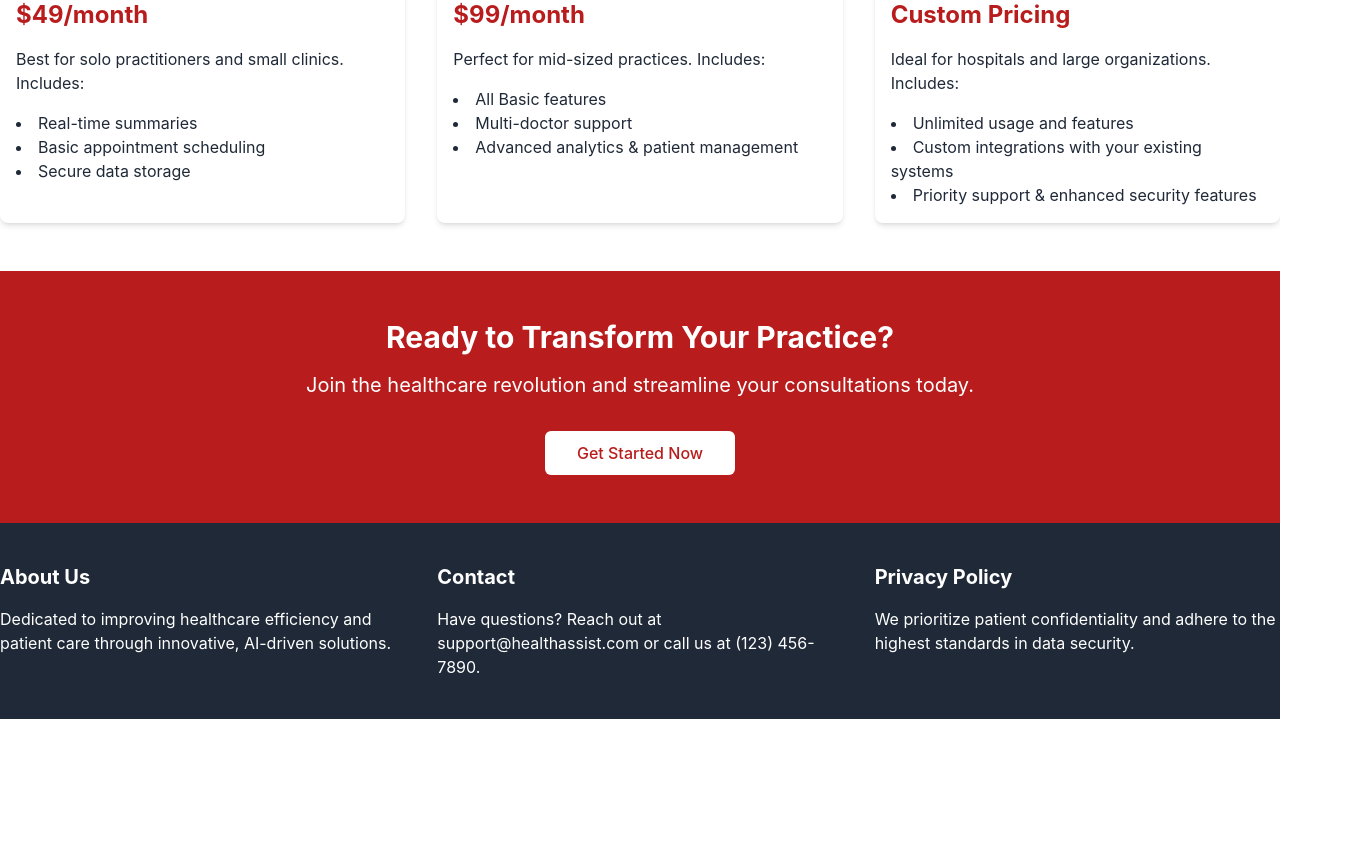
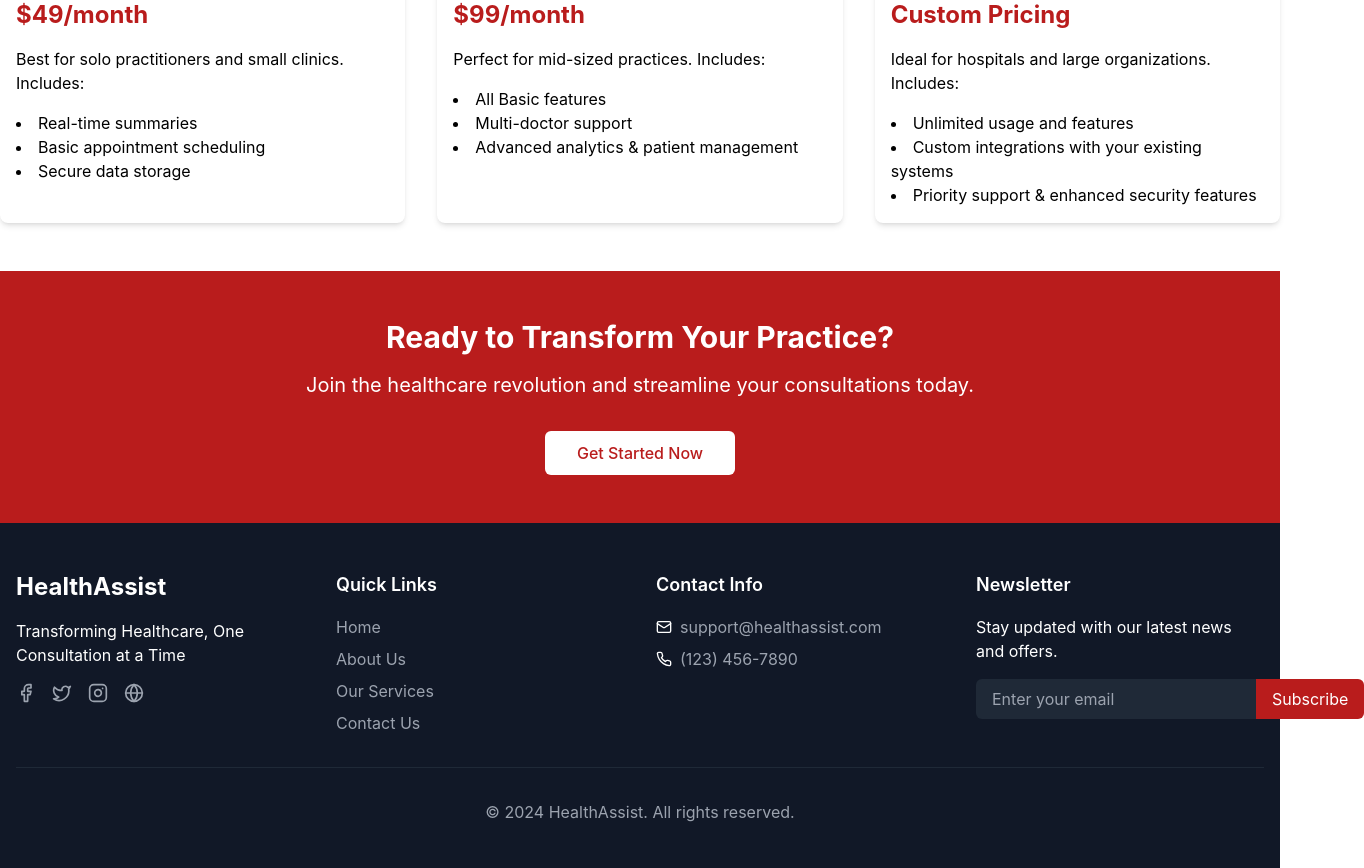
Before and after one commit to G-Samarth/DocTalk-CalHacks-2024, a React (Create React App) app in the folder frontend/: page / in a window 1280 px wide. Shown: the part 1610-2478 px from the top of the page, 1364 px wide, since content can reach past the window. Before the commit the page ends 2329 px from the top, so only its background shows below. Built offline with nearby package versions, Linux system fonts and the light colour scheme; no server answers; the HTML template or start-up script is replaced by a standard one.

Commit message:
ui enhancements

```diff
--- a/frontend/src/components/LandingPage/LandingPage.js
+++ b/frontend/src/components/LandingPage/LandingPage.js
@@ -1,59 +1,20 @@
 import React from "react";
+import { Link } from "react-router-dom";
+import Layout from "../Layout/Layout";
 import { Card, CardHeader, CardTitle, CardContent } from "../Card/Card.js";
 import { Button } from "../Button/Button.js";
-import { Link } from "react-router-dom";
-
-import {
-  Search,
-  ShoppingCart,
-  User,
-  MapPin,
-  Clock,
-  Smartphone,
-  Database,
-} from "lucide-react";
+import { Clock, Smartphone, Database, MapPin } from "lucide-react";
 
 const LandingPage = () => {
+  const scrollToSection = (id) => {
+    const element = document.getElementById(id);
+    if (element) {
+      element.scrollIntoView({ behavior: "smooth" });
+    }
+  };
+
   return (
-    <div className="min-h-screen bg-white text-gray-800">
-      {/* Top bar */}
-      <div className="bg-red-700 text-white py-1 px-4 text-sm">
-        <div className="container mx-auto flex justify-between items-center">
-          <span>Transforming Healthcare, One Consultation at a Time</span>
-          <span>About Us | Contact</span>
-        </div>
-      </div>
-
-      {/* Navbar */}
-      <nav className="bg-white shadow-md py-4">
-        <div className="container mx-auto flex justify-between items-center">
-          <div className="text-3xl font-bold text-red-700">HealthAssist</div>
-          <div className="flex items-center space-x-6">
-            <div className="relative">
-              <input
-                type="text"
-                placeholder="Search"
-                className="pl-10 pr-4 py-2 border rounded-full w-64"
-              />
-              <Search className="absolute left-3 top-2.5 h-5 w-5 text-gray-400" />
-            </div>
-            <Button
-              variant="ghost"
-              className="text-gray-600 hover:text-red-700"
-            >
-              <User className="mr-2 h-5 w-5" />
-              My Account
-            </Button>
-            <Button
-              variant="ghost"
-              className="text-gray-600 hover:text-red-700"
-            >
-              <Link to="/calendar">Calendar</Link>
-            </Button>
-          </div>
-        </div>
-      </nav>
-
+    <Layout>
       {/* Main navigation */}
       <div className="bg-gray-100 py-2">
         <div className="container mx-auto flex justify-between items-center">
@@ -61,18 +22,21 @@ const LandingPage = () => {
             <Button
               variant="ghost"
               className="text-gray-600 hover:text-red-700"
+              onClick={() => scrollToSection("features")}
             >
               Features
             </Button>
             <Button
               variant="ghost"
               className="text-gray-600 hover:text-red-700"
+              onClick={() => scrollToSection("how-it-works")}
             >
               How It Works
             </Button>
             <Button
               variant="ghost"
               className="text-gray-600 hover:text-red-700"
+              onClick={() => scrollToSection("pricing")}
             >
               Pricing
             </Button>
@@ -114,7 +78,7 @@ const LandingPage = () => {
       </section>
 
       {/* Why This Application Section */}
-      <section className="py-12">
+      <section id="features" className="py-12">
         <div className="container mx-auto">
           <h2 className="text-3xl font-bold mb-8 text-center">
             Why This Application?
@@ -167,7 +131,7 @@ const LandingPage = () => {
       </section>
 
       {/* How to Use Section */}
-      <section className="py-12 bg-gray-100">
+      <section id="how-it-works" className="py-12 bg-gray-100">
         <div className="container mx-auto">
           <h2 className="text-3xl font-bold mb-8 text-center">
             How to Use This Application?
@@ -207,7 +171,7 @@ const LandingPage = () => {
       </section>
 
       {/* Pricing Section */}
-      <section className="py-12">
+      <section id="pricing" className="py-12">
         <div className="container mx-auto">
           <h2 className="text-3xl font-bold mb-8 text-center">Pricing</h2>
           <div className="grid grid-cols-3 gap-8">
@@ -284,34 +248,7 @@ const LandingPage = () => {
           </Button>
         </div>
       </section>
-
-      {/* Footer */}
-      <footer className="bg-gray-800 text-white py-10">
-        <div className="container mx-auto grid grid-cols-3 gap-8">
-          <div>
-            <h3 className="text-xl font-bold mb-4">About Us</h3>
-            <p>
-              Dedicated to improving healthcare efficiency and patient care
-              through innovative, AI-driven solutions.
-            </p>
-          </div>
-          <div>
-            <h3 className="text-xl font-bold mb-4">Contact</h3>
-            <p>
-              Have questions? Reach out at support@healthassist.com or call us
-              at (123) 456-7890.
-            </p>
-          </div>
-          <div>
-            <h3 className="text-xl font-bold mb-4">Privacy Policy</h3>
-            <p>
-              We prioritize patient confidentiality and adhere to the highest
-              standards in data security.
-            </p>
-          </div>
-        </div>
-      </footer>
-    </div>
+    </Layout>
   );
 };
 
--- a/frontend/src/components/Layout/Layout.js
+++ b/frontend/src/components/Layout/Layout.js
@@ -1,7 +1,16 @@
 import React from "react";
 import { Link } from "react-router-dom";
 import { Button } from "../Button/Button.js";
-import { Search, User } from "lucide-react";
+import {
+  Search,
+  User,
+  Facebook,
+  Twitter,
+  Instagram,
+  Mail,
+  Phone,
+  Globe,
+} from "lucide-react";
 
 const Layout = ({ children }) => {
   return (
@@ -50,28 +59,105 @@ const Layout = ({ children }) => {
       <main className="flex-grow">{children}</main>
 
       {/* Footer */}
-      <footer className="bg-gray-800 text-white py-10">
-        <div className="container mx-auto grid grid-cols-3 gap-8">
+      <footer className="bg-gray-900 text-white py-12">
+        <div className="container mx-auto px-4">
+          <div className="grid grid-cols-1 md:grid-cols-2 lg:grid-cols-4 gap-8">
             <div>
-            <h3 className="text-xl font-bold mb-4">About Us</h3>
-            <p>
-              Dedicated to improving healthcare efficiency and patient care
-              through innovative, AI-driven solutions.
+              <h3 className="text-2xl font-bold mb-4">HealthAssist</h3>
+              <p className="mb-4">
+                Transforming Healthcare, One Consultation at a Time
               </p>
+              <div className="flex space-x-4">
+                <a href="#" className="text-gray-400 hover:text-white">
+                  <Facebook size={20} />
+                </a>
+                <a href="#" className="text-gray-400 hover:text-white">
+                  <Twitter size={20} />
+                </a>
+                <a href="#" className="text-gray-400 hover:text-white">
+                  <Instagram size={20} />
+                </a>
+                <a href="#" className="text-gray-400 hover:text-white">
+                  <Globe size={20} />
+                </a>
+              </div>
             </div>
             <div>
-            <h3 className="text-xl font-bold mb-4">Contact</h3>
-            <p>
-              Have questions? Reach out at support@healthassist.com or call us
-              at (123) 456-7890.
-            </p>
+              <h4 className="text-lg font-semibold mb-4">Quick Links</h4>
+              <ul className="space-y-2">
+                <li>
+                  <Link to="/" className="text-gray-400 hover:text-white">
+                    Home
+                  </Link>
+                </li>
+                <li>
+                  <Link to="/about" className="text-gray-400 hover:text-white">
+                    About Us
+                  </Link>
+                </li>
+                <li>
+                  <Link
+                    to="/services"
+                    className="text-gray-400 hover:text-white"
+                  >
+                    Our Services
+                  </Link>
+                </li>
+                <li>
+                  <Link
+                    to="/contact"
+                    className="text-gray-400 hover:text-white"
+                  >
+                    Contact Us
+                  </Link>
+                </li>
+              </ul>
             </div>
             <div>
-            <h3 className="text-xl font-bold mb-4">Privacy Policy</h3>
-            <p>
-              We prioritize patient confidentiality and adhere to the highest
-              standards in data security.
+              <h4 className="text-lg font-semibold mb-4">Contact Info</h4>
+              <ul className="space-y-2">
+                <li className="flex items-center">
+                  <Mail size={16} className="mr-2" />
+                  <a
+                    href="mailto:support@healthassist.com"
+                    className="text-gray-400 hover:text-white"
+                  >
+                    support@healthassist.com
+                  </a>
+                </li>
+                <li className="flex items-center">
+                  <Phone size={16} className="mr-2" />
+                  <a
+                    href="tel:+11234567890"
+                    className="text-gray-400 hover:text-white"
+                  >
+                    (123) 456-7890
+                  </a>
+                </li>
+              </ul>
+            </div>
+            <div>
+              <h4 className="text-lg font-semibold mb-4">Newsletter</h4>
+              <p className="mb-4">
+                Stay updated with our latest news and offers.
               </p>
+              <form className="flex">
+                <input
+                  type="email"
+                  placeholder="Enter your email"
+                  className="bg-gray-800 text-white px-4 py-2 rounded-l-md focus:outline-none focus:ring-2 focus:ring-red-500"
+                />
+                <button
+                  type="submit"
+                  className="bg-red-700 text-white px-4 py-2 rounded-r-md hover:bg-red-600 focus:outline-none focus:ring-2 focus:ring-red-500"
+                >
+                  Subscribe
+                </button>
+              </form>
+            </div>
+          </div>
+          <div className="border-t border-gray-800 mt-8 pt-8 text-center text-gray-400">
+            <p>&copy; 2024 HealthAssist. All rights reserved.</p>
           </div>
         </div>
       </footer>
--- a/frontend/src/components/VideoChat/VideoChat.js
+++ b/frontend/src/components/VideoChat/VideoChat.js
@@ -39,6 +39,15 @@ function VideoChat() {
   const connectionRef = useRef();
 
   useEffect(() => {
+    socket.on("callUser", (data) => {
+      setReceivingCall(true);
+      setCaller(data.from);
+      setName(data.name);
+      setCallerSignal(data.signal);
+    });
+
+    socket.on("me", (id) => setMe(id));
+
     navigator.mediaDevices
       .getUserMedia({ video: true, audio: true })
       .then((currentStream) => {
@@ -48,14 +57,10 @@ function VideoChat() {
         }
       });
 
-    socket.on("me", (id) => setMe(id));
-
-    socket.on("callUser", (data) => {
-      setReceivingCall(true);
-      setCaller(data.from);
-      setName(data.name);
-      setCallerSignal(data.signal);
-    });
+    return () => {
+      socket.off("me");
+      socket.off("callUser");
+    };
   }, []);
 
   const callUser = (id) => {
```
Also changed, not shown: frontend/src/components/CalendarPage/CalendarPage.js (+43 -8 lines). Lines whose indentation alone changed are shown as unchanged.
